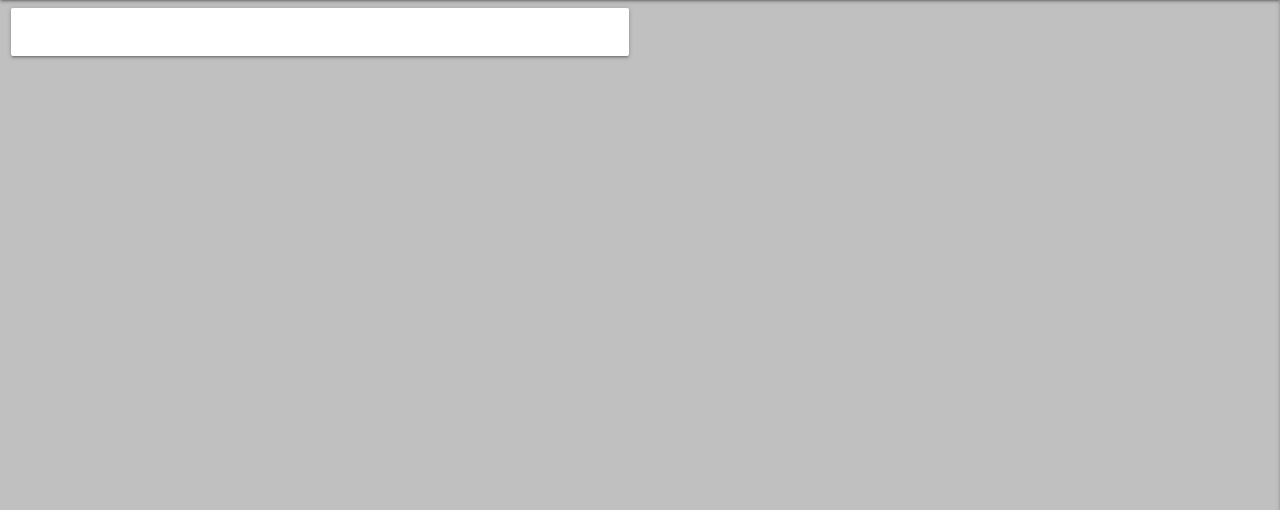
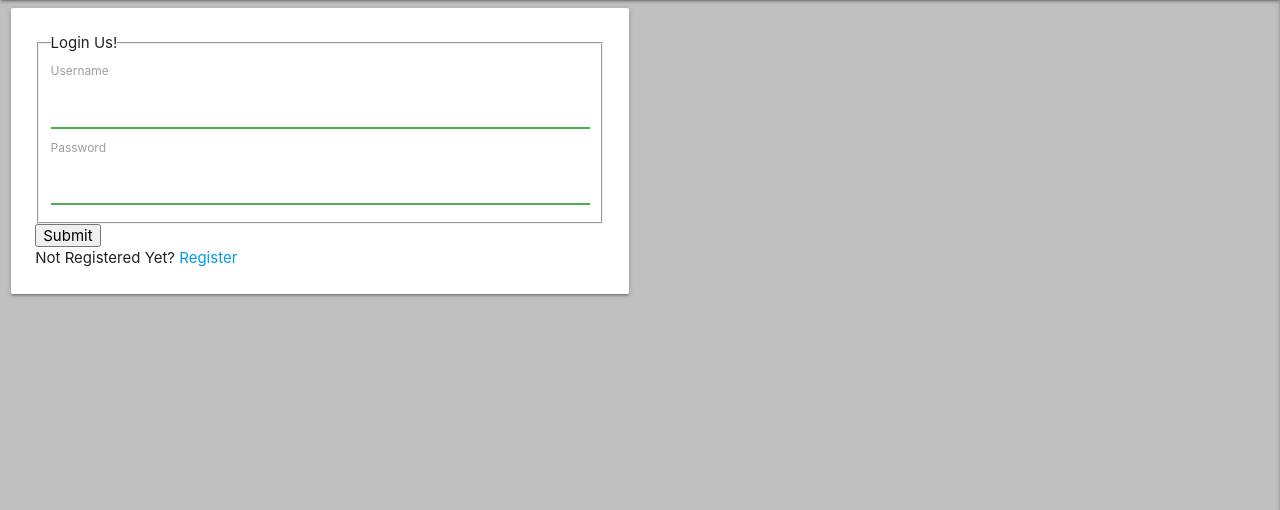
Before and after one commit to CristianBuca/MS3_TopShelf, a Flask app: template templates/login.html in a window 1280 px wide. Shown: the part 64-574 px from the top of the page. Run offline with Flask 2, Linux system fonts and the light colour scheme; the template is opened without the code that fills it, so the values that code supplies are empty, except form fields; form fields are guessed from the names that the template uses; some libraries are stand-ins or nearby versions.

Commit message:
Add(login): Input fields with backend validation

```diff
--- a/templates/login.html
+++ b/templates/login.html
@@ -5,7 +5,44 @@
 <div class="row">
     <form class="col s12 m6" method="POST" action="">
         <div class="card-panel">
+            {{ form.hidden_tag() }}
+            <fieldset>
+                <legend>Login Us!</legend>
+                <div>
+                    {{ form.username.label }}
 
+                    {% if form.username.errors %}
+                        {{ form.username(class="invalid") }}
+                        <div class="invalid">
+                            {% for error in form.username.errors %}
+                                <span>{{ error }}</span>
+                            {% endfor %}
+                        </div>
+                    {% else %}
+                        {{ form.username(class="valid")}}
+                    {% endif %}
+                </div>
+                <div>
+                    {{ form.password.label }}
+
+                    {% if form.password.errors %}
+                        {{ form.password(class="invalid") }}
+                        <div class="invalid">
+                            {% for error in form.password.errors %}
+                                <span>{{ error }}</span>
+                            {% endfor %}
+                        </div>
+                    {% else %}
+                        {{ form.password(class="valid")}}
+                    {% endif %}
+                </div>
+            </fieldset>
+            <div>
+                {{ form.submit }}
+            </div>
+            <div>
+                Not Registered Yet? <a href="{{ url_for('register')}}">Register</a>
+            </div>
         </div>
     </form>
 </div>
```
